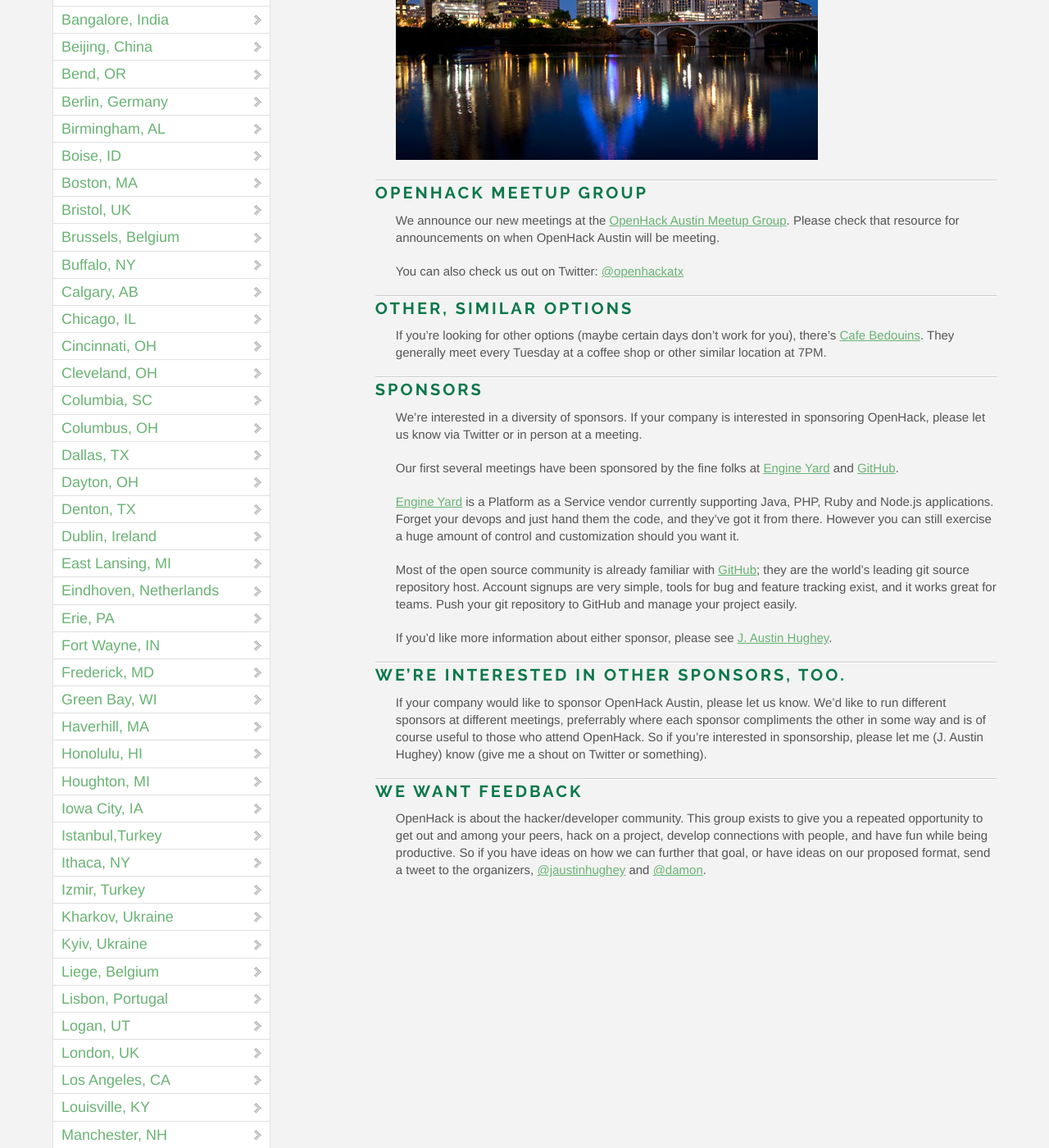
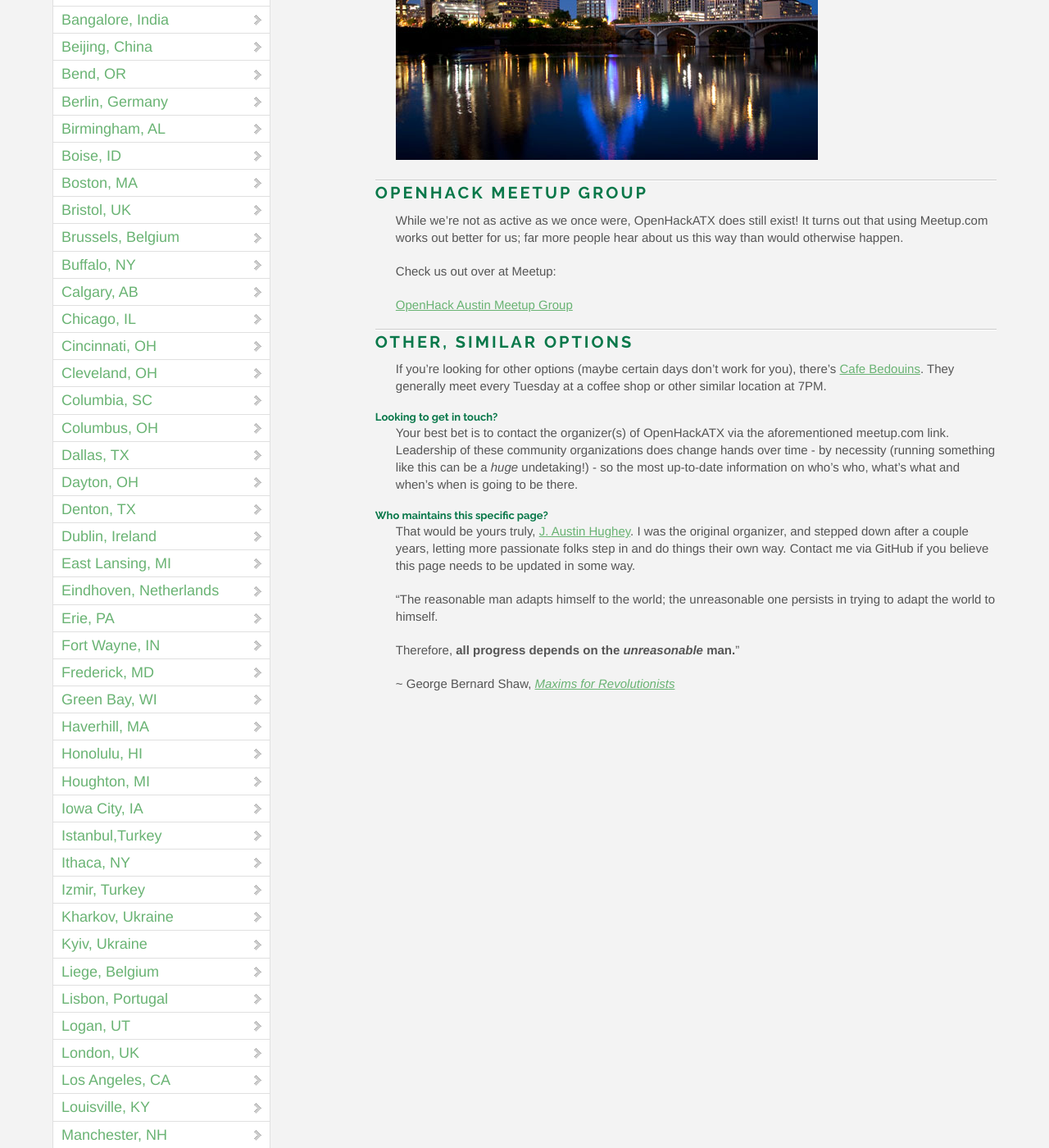
Before and after one commit to OpenHack/openhack.github.com, a Jekyll site: the page built from austin/index.markdown, in a window 1280 px wide and 1400 px high, scrolled down 407 px. Shown: the whole window at 82% size. Built offline with Jekyll 4.4.1, drawn with Linux system fonts in a browser that asks for light colours; nearby versions of some CDN libraries; comment, search, counter and statistics services are not loaded.

Commit message:
update for Austin, TX

```diff
--- a/austin/index.markdown
+++ b/austin/index.markdown
@@ -9,11 +9,13 @@ title: OpenHack - Austin, TX
 
 ### OpenHack Meetup Group
 
-We announce our new meetings at the [OpenHack Austin Meetup Group](http://www.meetup.com/openhackatx/).
-Please check that resource for announcements on when OpenHack Austin will be meeting.
+While we're not as active as we once were, OpenHackATX does still exist! It turns out that
+using Meetup.com works out better for us; far more people hear about us this way than
+would otherwise happen.
 
-You can also check us out on Twitter:
-[@openhackatx](http://twitter.com/openhackatx)
+Check us out over at Meetup:
+
+>  [OpenHack Austin Meetup Group](http://www.meetup.com/openhackatx/)
 
 ### Other, similar options
 
@@ -21,43 +23,24 @@ If you're looking for other options (maybe certain days don't work for you),
 there's [Cafe Bedouins](http://cafebedouins.com/).
 They generally meet every Tuesday at a coffee shop or other similar location at 7PM.
 
-### Sponsors
+#### Looking to get in touch?
 
-We're interested in a diversity of sponsors. If your company is interested in
-sponsoring OpenHack, please let us know via Twitter or in person at a meeting.
+Your best bet is to contact the organizer(s) of OpenHackATX via the aforementioned
+meetup.com link. Leadership of these community organizations does change hands over
+time - by necessity (running something like this can be a _huge_ undetaking!) - so
+the most up-to-date information on who's who, what's what and when's when is going
+to be there.
 
-Our first several meetings have been sponsored by the fine folks at
-[Engine Yard](http://www.engineyard.com) and [GitHub](http://www.github.com).
+##### Who maintains this specific page?
 
-[Engine Yard](http://www.engineyard.com) is a Platform as a Service vendor
-currently supporting Java, PHP, Ruby and Node.js applications.
-Forget your devops and just hand them the code, and they've got it from there.
-However you can still exercise a huge amount of control and customization
-should you want it.
+That would be yours truly, [J. Austin Hughey](https://github.com/jaustinhughey).
+I was the original organizer, and stepped down after a couple years, letting more
+passionate folks step in and do things their own way. Contact me via GitHub if
+you believe this page needs to be updated in some way.
 
-Most of the open source community is already familiar with
-[GitHub](http://www.github.com); they are the world's leading git source
-repository host. Account signups are very simple, tools for bug and feature
-tracking exist, and it works great for teams. Push your git repository to GitHub
-and manage your project easily.
-
-If you'd like more information about either sponsor, please see
-[J. Austin Hughey](http://twitter.com/jaustinhughey).
-
-### We're interested in other sponsors, too.
-
-If your company would like to sponsor OpenHack Austin, please let us know.
-We'd like to run different sponsors at different meetings,
-preferrably where each sponsor compliments the other in some way and is of
-course useful to those who attend OpenHack. So if you're interested in
-sponsorship, please let me (J. Austin Hughey) know
-(give me a shout on Twitter or something).
-
-### We want feedback
-
-OpenHack is about the hacker/developer community. This group exists to give you a
-repeated opportunity to get out and among your peers, hack on a project,
-develop connections with people, and have fun while being productive. So if you have ideas
-on how we can further that goal, or have ideas on our proposed format, send a
-tweet to the organizers, [@jaustinhughey](https://twitter.com/jaustinhughey)
-and [@damon](https://twitter.com/damon).
+> "The reasonable man adapts himself to the world; the unreasonable one persists
+> in trying to adapt the world to himself.
+>
+> Therefore, **all progress depends on the _unreasonable_ man.**"
+>
+> ~ George Bernard Shaw, _[Maxims for Revolutionists](http://www.panarchy.org/shaw/maxims.1903.html)_
```
